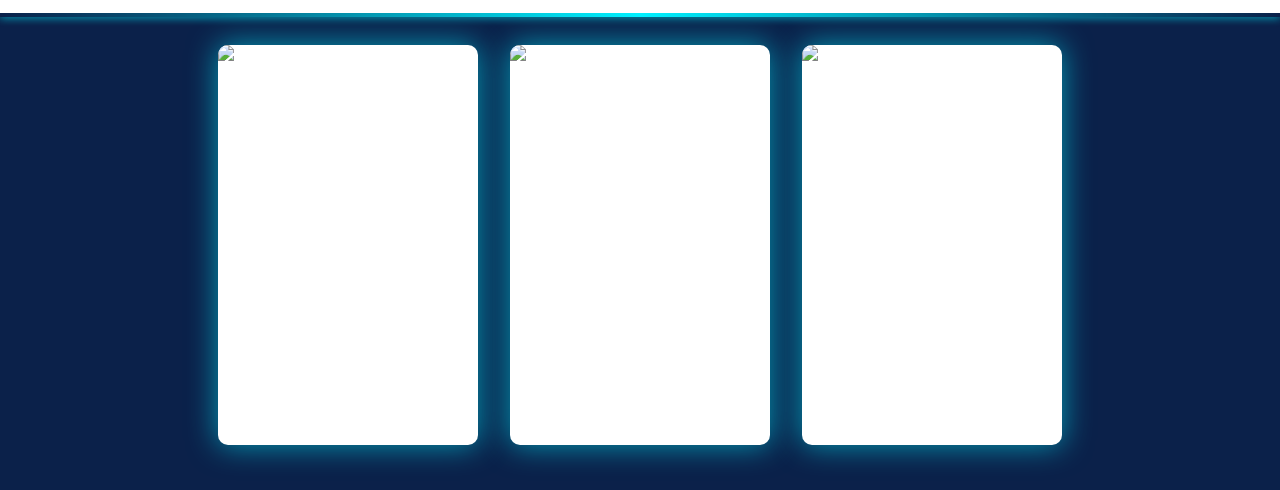
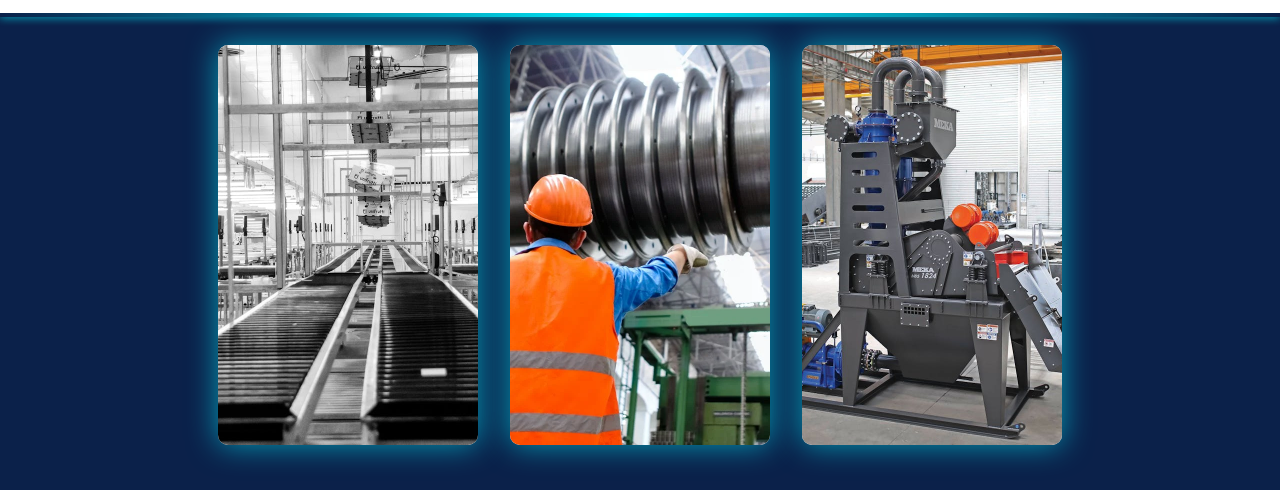
Before and after one commit to SergioBv79/bjm-webv2, a plain HTML site: page servicios/maquinaria.html in a window 1280 px wide. Shown: the part 174-664 px from the top of the page. Drawn offline with Linux system fonts and the light colour scheme.

Commit message:
mas cambios de img definitivas libres

```diff
--- a/servicios/maquinaria.html
+++ b/servicios/maquinaria.html
@@ -144,9 +144,9 @@
   <main>
     <section class="subseccion-magica">
       <div class="galeria-giratoria">
-        <div class="tarjeta-foto"><img src="../img/maquinaria industrial 7.jpg" alt="Instalaciones industriales"></div>
-        <div class="tarjeta-foto"><img src="../img/maquinaria industrial 3.jpg" alt="Componentes eléctricos"></div>
-        <div class="tarjeta-foto"><img src="../img/maquinaria industrial 2.jpg" alt="Cuadros automatizados"></div>
+        <div class="tarjeta-foto"><img src="../img/maquinaria industrial giratoria1.libre_ cinta.jpeg" alt="Instalaciones industriales"></div>
+        <div class="tarjeta-foto"><img src="../img/maquinaria industrial giratoria2.pexels-photo-2760241.webp" alt="Componentes eléctricos"></div>
+        <div class="tarjeta-foto"><img src="../img/maquinaria industrial giratoria3.pexels-photo-6890382.jpeg" alt="Cuadros automatizados"></div>
       </div>
 
       <div class="texto-subseccion">
```
Also changed, not shown: img/maquinaria industrial giratoria1.libre_ cinta.jpeg (renamed from img/libre_ cinta.jpeg), img/maquinaria industrial giratoria2.pexels-photo-2760241.webp (renamed from img/pexels-photo-2760241.webp), img/maquinaria industrial giratoria3.pexels-photo-6890382.jpeg (renamed from img/pexels-photo-6890382.jpeg).
